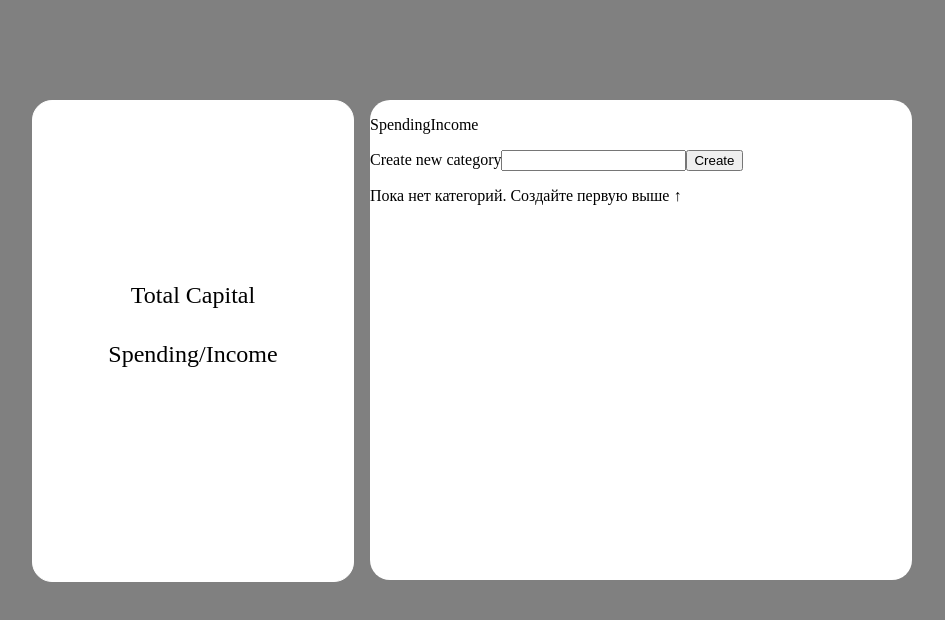
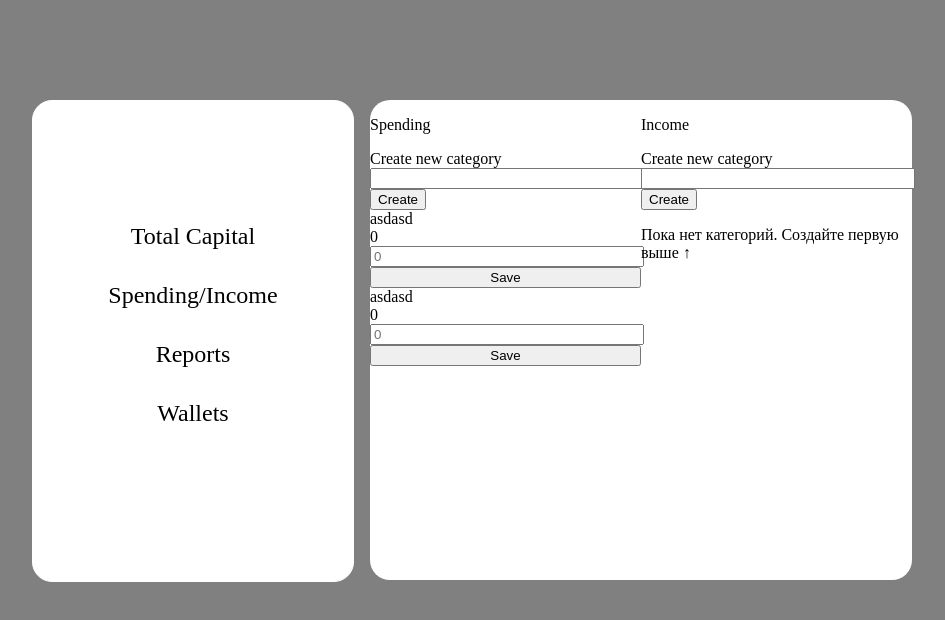
Before and after one commit to Psijack/calcFinans, a React (Vite) app: page /SpendingIncome in a window 1280 px wide. Shown: the top 620 px of the page, without its empty margins (168-1113 px from the left). Built offline with nearby package versions, Linux system fonts and the light colour scheme; data requests are answered from the project's data file.

Commit message:
Spend/income 1 safe

```diff
--- a/db.json
+++ b/db.json
@@ -1,12 +1,20 @@
 {
-  "categories": [
+  "categoriesSpending": [
     {
-      "name": "asd",
-      "amount": 0,
-      "date": "2026-05-17T09:11:58.981Z",
-      "id": "3lHAgbnqPeI"
+      "name": "asdasd",
+      "amount": "",
+      "safeAmount": "0",
+      "data": "2026-05-30T20:44:18.059Z",
+      "id": "_r-TWzcXEPQ"
+    },
+    {
+      "name": "asdasd",
+      "amount": "",
+      "safeAmount": "0",
+      "data": "2026-05-30T20:44:18.068Z",
+      "id": "DTNO-ZR4tRE"
     }
   ],
-  "transactions": [],
+  "categoriesIncome": [],
   "$schema": "./node_modules/json-server/schema.json"
 }
--- a/src/components/Menu/Menu.tsx
+++ b/src/components/Menu/Menu.tsx
@@ -9,6 +9,8 @@ function Menu() {
             <div>
                 <Link to={'TotalCapital'}>Total Capital</Link>
                 <Link to={'SpendingIncome'}>Spending/Income</Link>
+                <Link to={'Reports'}>Reports</Link>
+                <Link to={'Wallets'}>Wallets</Link>
             </div>
         </nav>
         <Outlet/>
--- /dev/null
+++ b/src/components/Report/Report.tsx
@@ -0,0 +1,9 @@
+
+
+const Reports = ()=>{
+    return(
+        <p>report</p>
+    )
+}
+
+export default Reports;
--- a/src/components/SpendingIncome/SpendingIncome.sass
+++ b/src/components/SpendingIncome/SpendingIncome.sass
@@ -1,6 +1,8 @@
-form
+.wrapper
+    flex-direction: row
+    justify-content: space-around
     div
         display: flex
         flex-direction: column
         input
-            width: 10rem
+            width: 98%
--- a/src/components/SpendingIncome/SpendingIncome.tsx
+++ b/src/components/SpendingIncome/SpendingIncome.tsx
@@ -1,72 +1,191 @@
 import './SpendingIncome.sass';
 
-import { useState } from 'react';
-import fetchCategory from '../fetch/fetch';
+import { useState,useEffect } from 'react';
+import {fetchCategory, fetchChangeCategory} from '../fetch/fetch';
 
 interface Categories{
-    id:number
+    id: number;
+    data:string
     name: string;
     amount: string;
+    safeAmount: string;
 }
+type CategoryType = 'spending' | 'income';
 
 function SpendingIncome(){
-    const [newCategory, setNewCategory] = useState('');
-    const [categories, setCategories] = useState<Categories[]>([]);
+    const [newCategorySpending, setNewCategorySpending] = useState<string>('');
+    const [newCategoryIncome, setNewCategoryIncome] = useState<string>('');
+    const [categoriesSpending, setCategoriesSpending] = useState<Categories[]>([]);
+    const [categoriesIncome, setCategoriesIncome] = useState<Categories[]>([]);
+    console.log(categoriesSpending);
+    useEffect(()=>{
+        fetch('http://localhost:3000/categoriesSpending')
+        .then(response => response.json())
+        .then((data:Categories[])=>{
+            setCategoriesSpending(data)
+        })
+        fetch('http://localhost:3000/categoriesIncome')
+        .then(response => response.json())
+        .then((data:Categories[])=>{
+            setCategoriesIncome(data)
+        })
+    },[])
+    const handleCreateCategory = async(e: React.FormEvent, category:CategoryType)=>{
+        e.preventDefault();
+        const spend = categoriesSpending.some(item => item.name === newCategorySpending);
+        const income = categoriesIncome.some(item => item.name === newCategoryIncome);
 
-    const handleCreateCategory = (e: React.FormEvent)=>{
-        e.preventDefault();
-        setCategories(prev => [...prev, {
-            id: Date.now(),
-            name: newCategory,
-            amount: ''
-        }]);
-        setNewCategory('');
-        fetchCategory(newCategory);
+        if (newCategorySpending === '' && newCategoryIncome ==='') {
+            alert('need typed category');
+
+        }
+        else if(spend){
+            alert('This category created in Spending');
+            setNewCategorySpending('');
+        }else if(income){
+            alert('This category created in Income')
+            setNewCategoryIncome('');
+        }
+        else{
+            if (category === 'spending') {
+                const newitem = await fetchCategory(
+                      newCategorySpending,
+                      'categoriesSpending'
+                );
+                console.log(newitem);
+                setCategoriesSpending(prev => [...prev, newitem]);
+                setNewCategorySpending('');
+                fetchCategory(newCategorySpending,'categoriesSpending');
+            }else {
+                const newitem = await fetchCategory(
+                       newCategorySpending,
+                      'categoriesSpending'
+                )
+                setCategoriesIncome(prev => [...prev, newitem]);
+                setNewCategoryIncome('');
+                fetchCategory(newCategoryIncome,'categoriesIncome');
+            }
+        }
     }
-
-    const handleChangeAmount = (id:number, value:string)=>{
-        setCategories(prev =>
+    const handleChangeAmount = (data:string, value:string, category: CategoryType)=>{
+       if (category === 'spending') {
+         setCategoriesSpending(prev =>
             prev.map(item =>
-                 item.id === id ? { ...item, amount:value}: item
+                 item.data === data ? { ...item, amount:value}: item
                 )
             );
-        console.log(categories);
+       }else{
+        setCategoriesIncome(prev =>
+            prev.map(item =>
+                 item.data === data ? { ...item,amount:value}: item
+                )
+            );
+       }
         };
 
+    const handleSafeAmount = async (data:string, category: CategoryType)=>{
+        const categories = category === 'spending' ? categoriesSpending : categoriesIncome;
+        const currentItem = categories.find(item => item.data === data);
+        const endpoint = category === 'spending' ? 'categoriesSpending' : 'categoriesIncome';
+        console.log(typeof(data));
+        if (!currentItem?.amount) return;
 
+        const calcAmount = (parseFloat(currentItem.safeAmount || '0') + parseFloat(currentItem.amount || '0')).toString();
+        try{
+            await fetchChangeCategory(endpoint, data, currentItem.amount)
+            if (category === 'spending') {
+                setCategoriesSpending(prev=>
+                    prev.map(item=>
+                        item.data === data
+                        ? {...item, safeAmount:calcAmount, amount:''}
+                        :item
+                    )
+                )
+                console.log(categoriesSpending);
+            }else{
+                setCategoriesIncome(prev=>
+                    prev.map(item=>
+                        item.data === data
+                        ? {...item, safeAmount:calcAmount, amount:''}
+                        :item
+                    )
+                )
+            }
+        }catch{
+            console.error('Ошибка сохранения')
+        }
+    }
     return(
         <div className="wrapper">
-            <p>SpendingIncome</p>
+            <div className="spending">
+                <p>Spending</p>
             <div className="create__form">
-                <form onSubmit={handleCreateCategory}>
+                <form onSubmit={(e)=>handleCreateCategory(e, 'spending')}>
                     <label htmlFor="0" >Create new category</label>
-                    <input type="text" id='0' value={newCategory} onChange={(e) => setNewCategory(e.target.value)}/>
+                    <input type="text" id='0' value={newCategorySpending} onChange={(e) => setNewCategorySpending(e.target.value)}/>
                     <button type="submit">Create</button>
                 </form>
             </div>
             <div className='create__form'>
                 {
-                    categories.length === 0 ? (
+                    categoriesSpending.length === 0 ? (
                     <p>Пока нет категорий. Создайте первую выше ↑</p>)
                         : (
-                            categories.map((item,i)=>(
+                            categoriesSpending.map((item,i)=>(
                                 <div key={i}>
                                     <label htmlFor={`amount-${i}`}>
                                         {item.name}
                                     </label>
+                                    <div>{item.safeAmount || '0'}</div>
                                     <input
                                         type="number"
-                                        id='amount-i'
-                                        value={item.amount}
-                                        onChange={(e)=> handleChangeAmount(item.id, e.target.value)}
+                                        id={`amount-${i}`}
+                                        value={item.amount ?? ''}
+                                        onChange={(e)=> handleChangeAmount(item.data, e.target.value,'spending')}
                                         placeholder="0" />
-                                    <button type="button">Save</button>
+                                    <button type="button" onClick={()=>{handleSafeAmount(item.data,'spending')}}>Save</button>
                                 </div>
 
                                 )
                             )
                         )
                 }
+            </div>
+            </div>
+            <div className="incoming">
+                <p>Income</p>
+                <div className="create__form">
+                <form onSubmit={(e)=>handleCreateCategory(e, 'income')}>
+                    <label htmlFor="0" >Create new category</label>
+                    <input type="text" id='0' value={newCategoryIncome} onChange={(e) => setNewCategoryIncome(e.target.value)}/>
+                    <button type="submit">Create</button>
+                </form>
+            </div>
+            <div className='create__form'>
+                {
+                    categoriesIncome.length === 0 ? (
+                    <p>Пока нет категорий. Создайте первую выше ↑</p>)
+                        : (
+                            categoriesIncome.map((item,i)=>(
+                                <div key={i}>
+                                    <label htmlFor={`amount-${i}`}>
+                                        {item.name}
+                                    </label>
+                                    <div>{item.safeAmount || '0'}</div>
+                                    <input
+                                        type="number"
+                                        id={`amount-${i}`}
+                                        value={item.amount}
+                                        onChange={(e)=> handleChangeAmount(item.data, e.target.value, 'income')}
+                                        placeholder="0" />
+                                    <button type="button" onClick={()=>{handleSafeAmount(item.data,'income')}}>Save</button>
+                                </div>
+
+                                )
+                            )
+                        )
+                }
+            </div>
             </div>
         </div>
 
--- a/src/components/TotalCapital/TotalCapital.tsx
+++ b/src/components/TotalCapital/TotalCapital.tsx
@@ -2,33 +2,28 @@ import { useState, useEffect} from "react";
 
 
 function TotalCapital(){
-    const [money,setMoney] = useState({
-        cardCapital:1000,
-        valutCapital:500,
-        criptaCapital:500,
+    const [money, setMoney] = useState({
+        spending:1000,
+        income:500
     });
 
-    const allCapital = money.cardCapital+money.valutCapital+money.criptaCapital;
+    const remains = money.spending - money.income;
 
     return(
         <div className="wrapper">
             <p className="title">TotalCapital</p>
             <div className="total_capital">
                 <div className="capital_card">
-                    <p className="wallet">All Capital</p>
-                    <p className="money">{allCapital}</p>
+                    <p className="wallet">Spending</p>
+                    <p className="money">{money.spending}</p>
                 </div>
                 <div className="capital_card">
-                    <p className="wallet">Card Capital</p>
-                    <p className="money">{money.cardCapital}</p>
+                    <p className="wallet">Income</p>
+                    <p className="money">{money.income}</p>
                 </div>
                 <div className="capital_card">
-                    <p className="wallet">Valut Capital</p>
-                    <p className="money">{money.valutCapital}</p>
-                </div>
-                <div className="capital_card">
-                    <p className="wallet">Cripta Capital</p>
-                    <p className="money">{money.criptaCapital}</p>
+                    <p className="wallet">Remains</p>
+                    <p className="money">{remains}</p>
                 </div>
             </div>
         </div>
--- /dev/null
+++ b/src/components/Wallets/Wallets.tsx
@@ -0,0 +1,9 @@
+
+
+const Walets = () =>{
+    return(
+        <p>walets</p>
+    )
+}
+
+export default Walets;
--- a/src/components/app/App.tsx
+++ b/src/components/app/App.tsx
@@ -4,6 +4,8 @@ import './App.sass';
 import Menu from "../Menu/Menu"
 import SpendingIncome from '../SpendingIncome/SpendingIncome';
 import TotalCapital from '../TotalCapital/TotalCapital';
+import Reports from '../Report/Report';
+import Wallets from '../Wallets/wallets';
 
 
 function App() {
@@ -15,6 +17,9 @@ function App() {
         <Route path="/" element={<Menu />}>
           <Route path="TotalCapital" element={<TotalCapital />} />
           <Route path="SpendingIncome" element={<SpendingIncome />} />
+          <Route path="Reports" element={<Reports />} />
+          <Route path="Wallets" element={<Wallets />} />
+
         </Route>
       </Routes>
     </BrowserRouter>
--- a/src/components/fetch/fetch.tsx
+++ b/src/components/fetch/fetch.tsx
@@ -1,18 +1,33 @@
 
-const fetchCategory = async (newCategory:string) => {
-    const response = await fetch('http://localhost:3000/categories',{
+const fetchCategory = async (newCategory:string, category:string, ) => {
+    const response = await fetch(`http://localhost:3000/${category}`,{
         method: 'POST',
         headers:{
             'Content-Type': 'application/json'
         },
         body:JSON.stringify({
             name: newCategory,
-            amount: 0,
-            date: new Date().toISOString()
+            amount: '',
+            safeAmount:'0',
+            data: new Date(),
         })
     });
     const result = await response.json();
     console.log(result);
+    return result;
 }
 
-export default fetchCategory;
+const fetchChangeCategory = async (category:string, data:string,  newAmount:string)=>{
+   const response = await fetch(`http://localhost:3000/${category}/${data}`,{
+        method: 'PATCH',
+        headers:{
+            'Content-Type': 'application/json'
+        },
+        body:JSON.stringify({
+           amount: newAmount
+        })
+    });
+        const result = await response.json();
+
+}
+export {fetchCategory, fetchChangeCategory};
```
